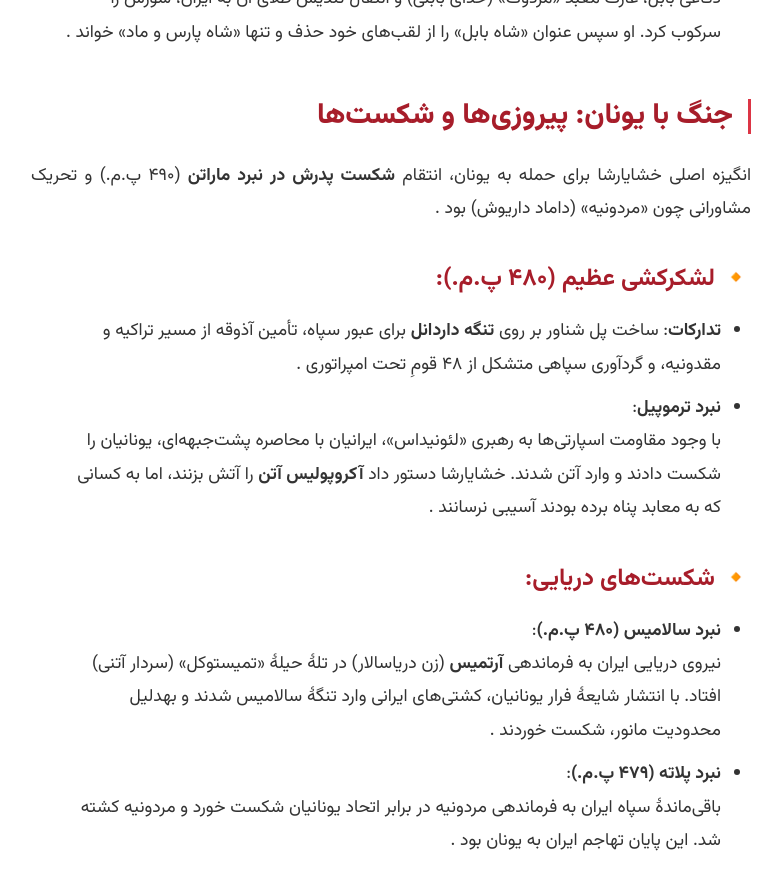
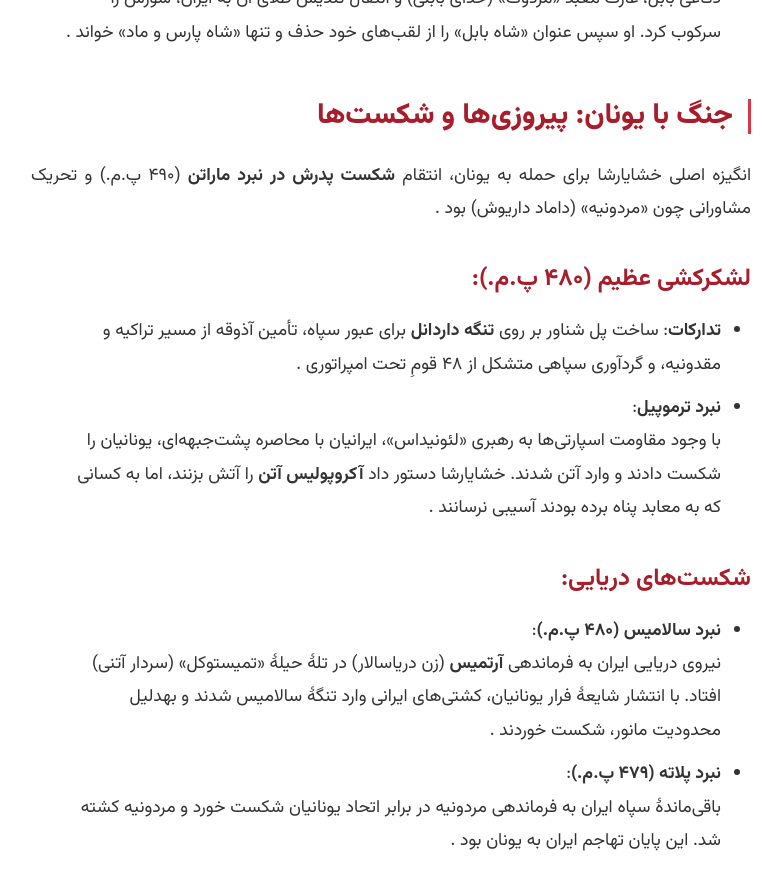
Before and after one commit to darkblog/darkblog.github.io, a Jekyll site: the page built from _posts/2025-7-6-74.md, in a window 1280 px wide and 900 px high, scrolled down 1155 px. Shown: the top 890 px of the window, without its empty margins (249-1031 px from the left). Built offline with Jekyll 4.4.1, drawn with Linux system fonts in a browser that asks for light colours.

Commit message:
Update 2025-7-6-74.md

```diff
--- a/_posts/2025-7-6-74.md
+++ b/_posts/2025-7-6-74.md
@@ -19,12 +19,12 @@ title: زندگینامه خشایارشا - پنجمین شاهنشاه هخا
 ## جنگ با یونان: پیروزی‌ها و شکست‌ها
 انگیزه اصلی خشایارشا برای حمله به یونان، انتقام **شکست پدرش در نبرد ماراتن** (۴۹۰ پ.م.) و تحریک مشاورانی چون «مردونیه» (داماد داریوش) بود .
 
-### 🔸 لشکرکشی عظیم (۴۸۰ پ.م.):
+### لشکرکشی عظیم (۴۸۰ پ.م.):
 - **تدارکات**: ساخت پل شناور بر روی **تنگه داردانل** برای عبور سپاه، تأمین آذوقه از مسیر تراکیه و مقدونیه، و گردآوری سپاهی متشکل از ۴۸ قومِ تحت امپراتوری .
 - **نبرد ترموپیل**:
   با وجود مقاومت اسپارتی‌ها به رهبری «لئونیداس»، ایرانیان با محاصره پشت‌جبهه‌ای، یونانیان را شکست دادند و وارد آتن شدند. خشایارشا دستور داد **آکروپولیس آتن** را آتش بزنند، اما به کسانی که به معابد پناه برده بودند آسیبی نرسانند .
 
-### 🔸 شکست‌های دریایی:
+### شکست‌های دریایی:
 - **نبرد سالامیس (۴۸۰ پ.م.)**:
   نیروی دریایی ایران به فرماندهی **آرتمیس** (زن دریاسالار) در تلهٔ حیلهٔ «تمیستوکل» (سردار آتنی) افتاد. با انتشار شایعهٔ فرار یونانیان، کشتی‌های ایرانی وارد تنگهٔ سالامیس شدند و بهدلیل محدودیت مانور، شکست خوردند .
 - **نبرد پلاته (۴۷۹ پ.م.)**:
```
